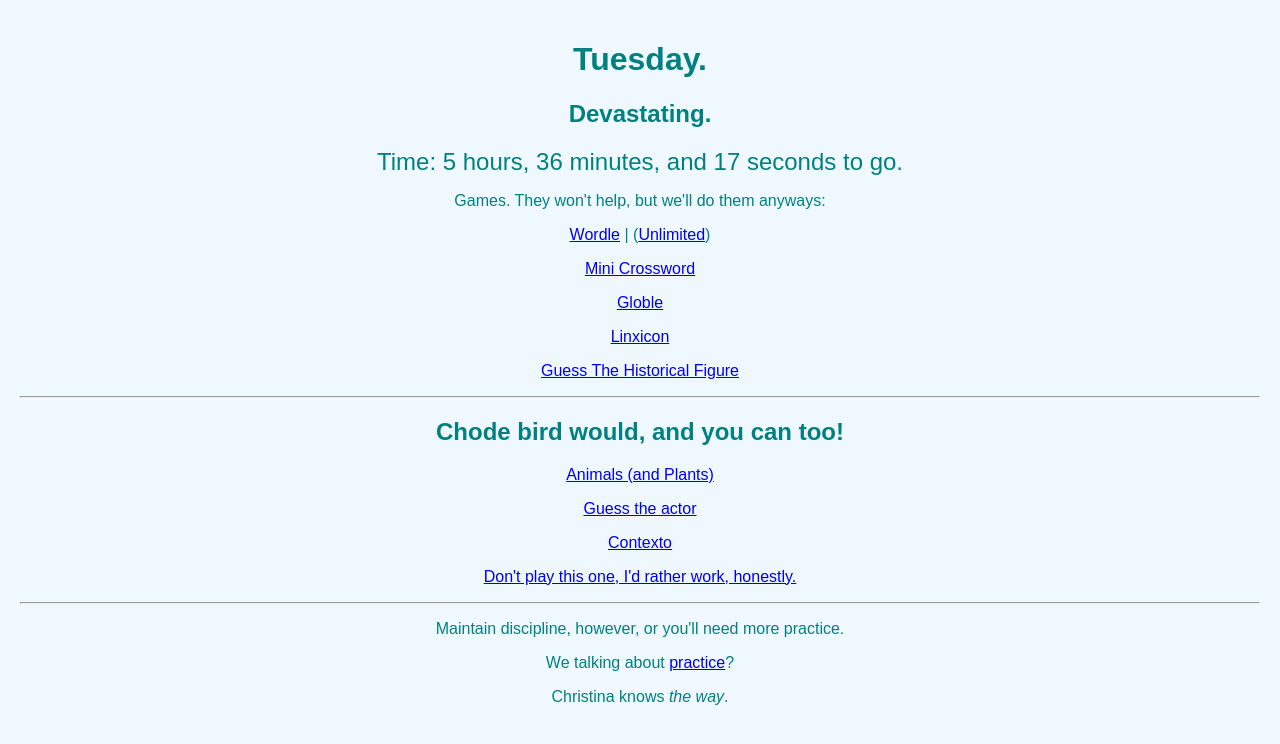
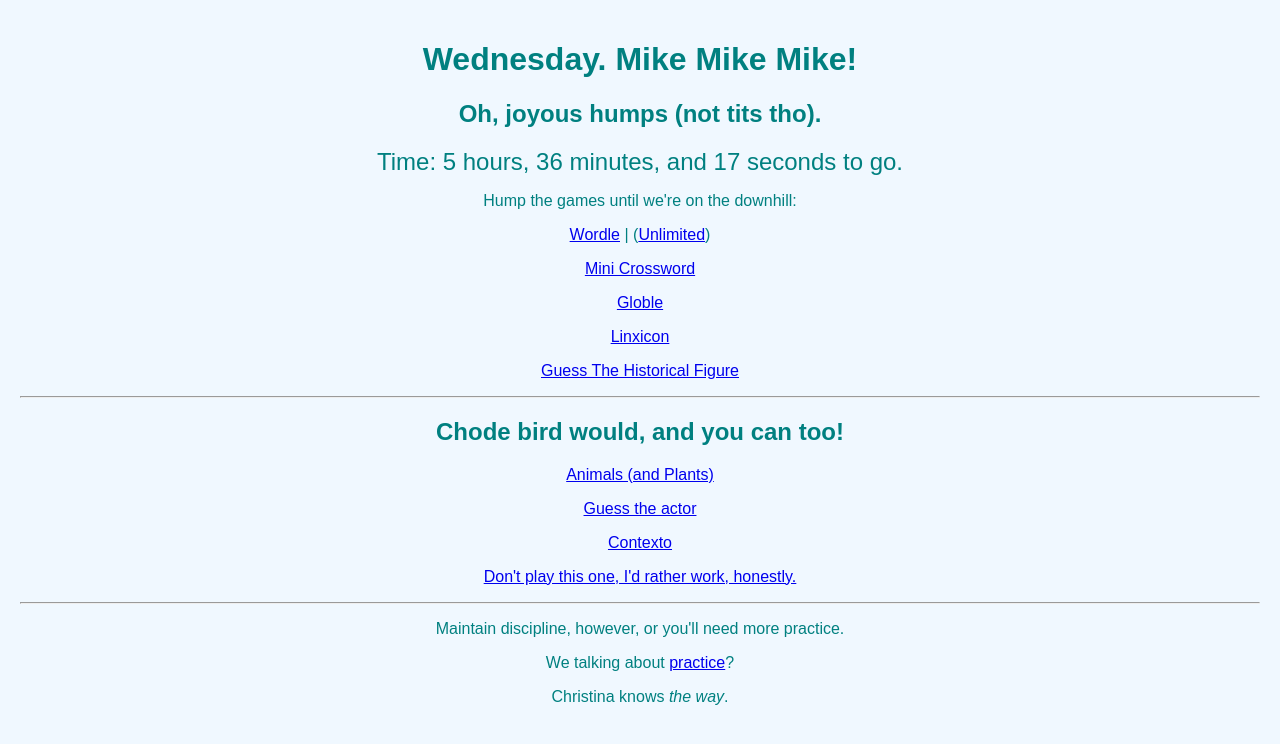
Before and after one commit to grubbub/timeleft, a plain HTML site: page index.html in a window 1280 px wide. Drawn offline with Linux system fonts and the light colour scheme.

Commit message:
Wednesday is hump day.

```diff
--- a/index.html
+++ b/index.html
@@ -7,11 +7,11 @@
 <link rel="stylesheet" href="styles.css">
 </head>
 <body>
-<h1>Tuesday.</h1>
-<h2>Devastating.</h2>
+<h1>Wednesday. Mike Mike Mike!</h1>
+<h2>Oh, joyous humps (not tits tho).</h2>
 <div id="countdown"></div>
 <script src="app.js"></script>
-<p>Games. They won't help, but we'll do them anyways:</p>
+<p>Hump the games until we're on the downhill:</p>
 <p><a href="https://www.nytimes.com/games/wordle/index.html">Wordle</a> | (<a href="https://wordlegame.org">Unlimited</a>)</p>
 <p><a href="https://www.nytimes.com/crosswords/game/mini">Mini Crossword</a></p>
 <p><a href="https://globle-game.com/?utm_source=capitals&utm_medium=referral">Globle</a></p>
```
